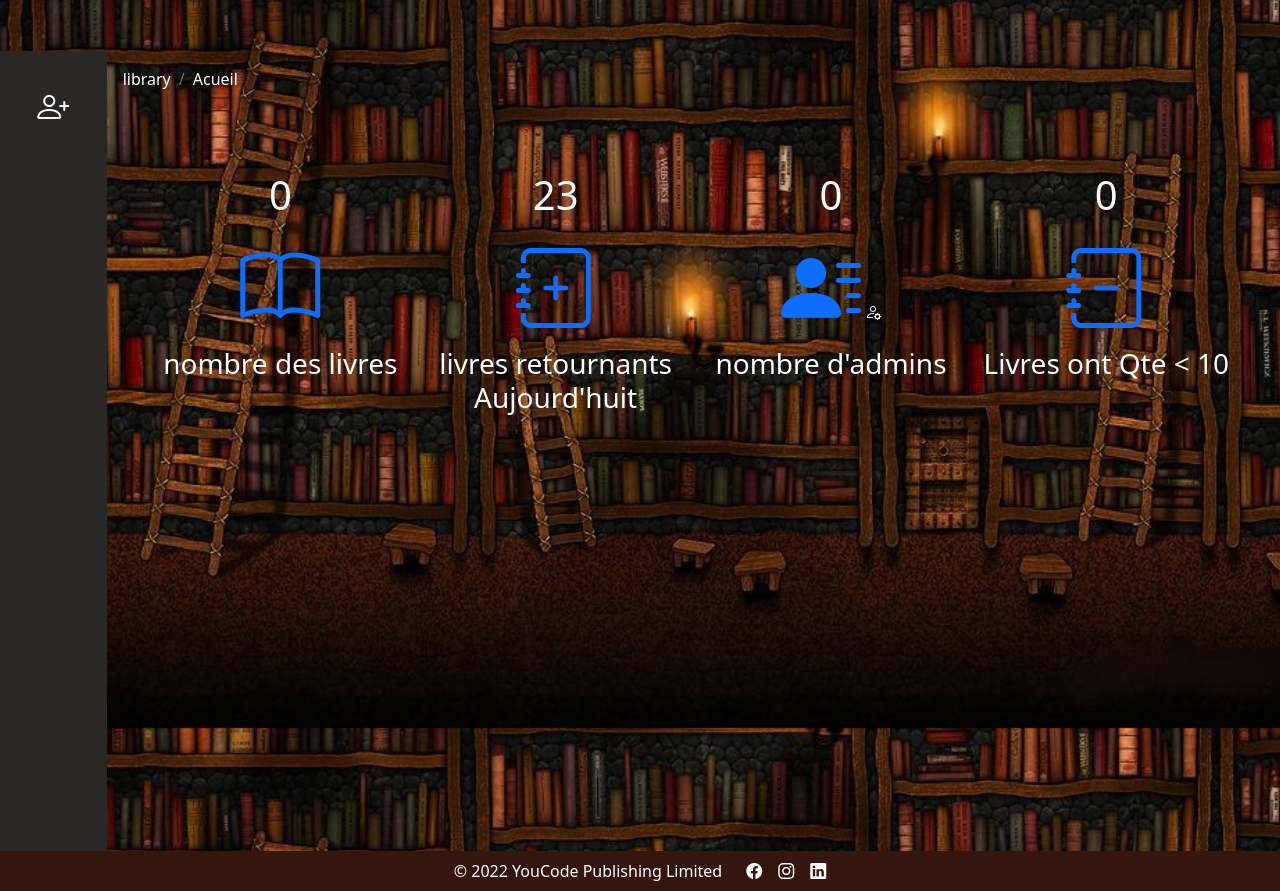
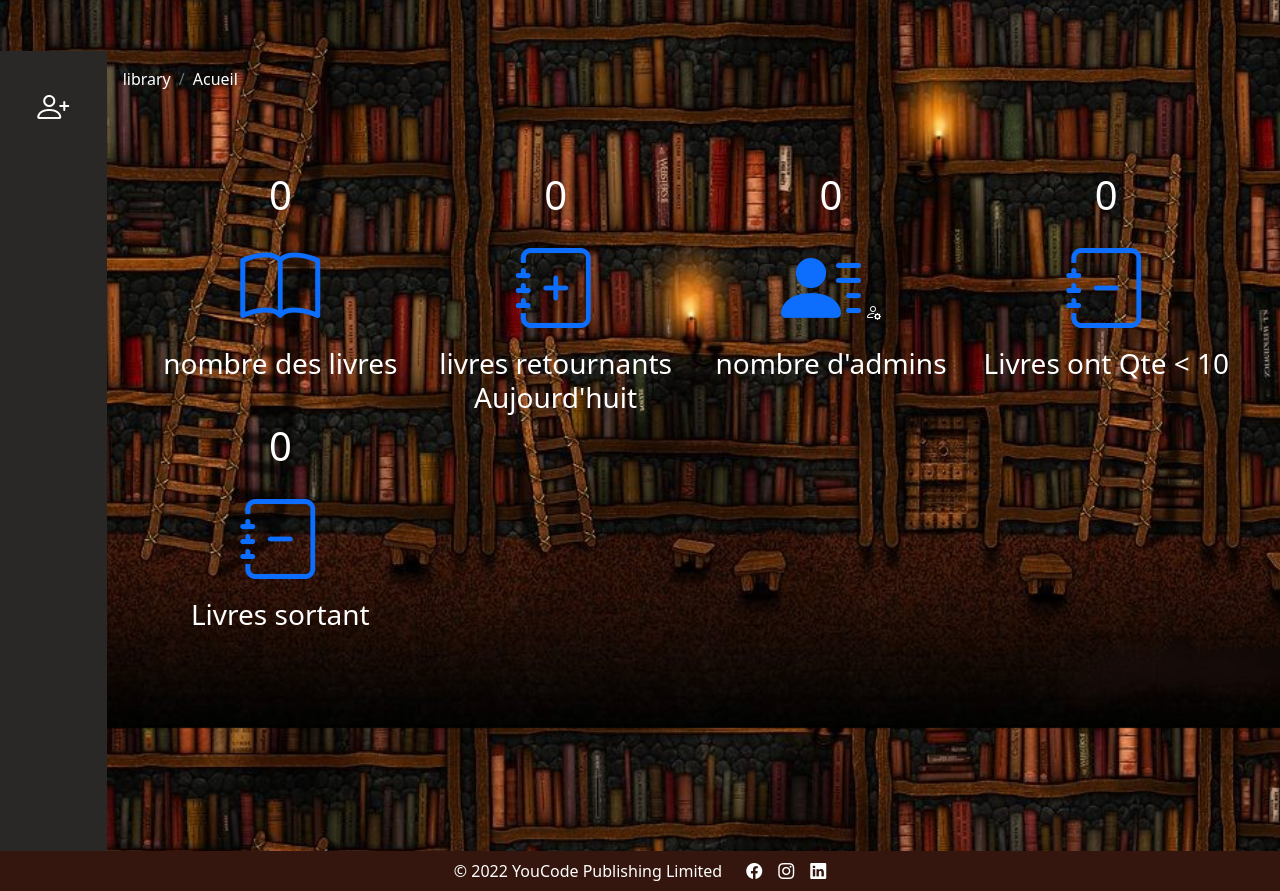
Before and after one commit to kfifel/Library-management, a PHP site: page / in a window 1280 px wide. Shown: the part 72-963 px from the top of the page. Run offline with PHP 8.4, Linux system fonts and the light colour scheme; the visitor is signed in with stand-in values (Sample User, id 1); data that the repository does not hold is empty; some libraries are stand-ins or nearby versions.

Commit message:
add count Book Returned Back Today

```diff
--- a/admin/script.php
+++ b/admin/script.php
@@ -224,6 +224,24 @@
         return $res['bookNeeded'];
     }
 
+    function countBookLends():int{
+        global $conn;
+        $req = "SELECT count(id_reader) as id_reader FROM lend";
+
+        $res = mysqli_query($conn, $req);
+        $res = mysqli_fetch_assoc($res);
+        return $res['id_reader'];
+    }
+
+    function countBookReturnedBackToday():int{
+        global $conn;
+        $req = "SELECT count(id_reader) as id_reader FROM lend WHERE return_date = '".date('Y-m-d')."'";
+
+        $res = mysqli_query($conn, $req);
+        $res = mysqli_fetch_assoc($res);
+        return $res['id_reader'];
+    }
+
     function verifyString($str): string{
         global $conn;
         $str = stripslashes(trim($str));
--- a/index.php
+++ b/index.php
@@ -42,7 +42,7 @@
                         </div>
                         <div class="col">
                             <div class="text-white text-center">
-                                <div class="h1">23</div>
+                                <div class="h1"><?=countBookReturnedBackToday()?></div>
                                 <i class="bi bi-journal-plus fa-5x text-primary"></i>
                                 <div class="h3">livres retournants Aujourd'huit</div>
                             </div>
@@ -57,9 +57,16 @@
                         </div>
                         <div class="col">
                             <div class="text-white text-center">
-                                <div class="h1"><?=countBookLessThen10()?></div>
+                                <div class="h1"><?=countBookReturnedBackToday()?></div>
                                 <i class="bi bi-journal-minus fa-5x text-primary"></i>
                                 <div class="h3">Livres ont Qte < 10 </div>
+                            </div>
+                        </div>
+                        <div class="col">
+                            <div class="text-white text-center">
+                                <div class="h1"><?=countBookLends()?></div>
+                                <i class="bi bi-journal-minus fa-5x text-primary"></i>
+                                <div class="h3">Livres sortant</div>
                             </div>
                         </div>
 
```
